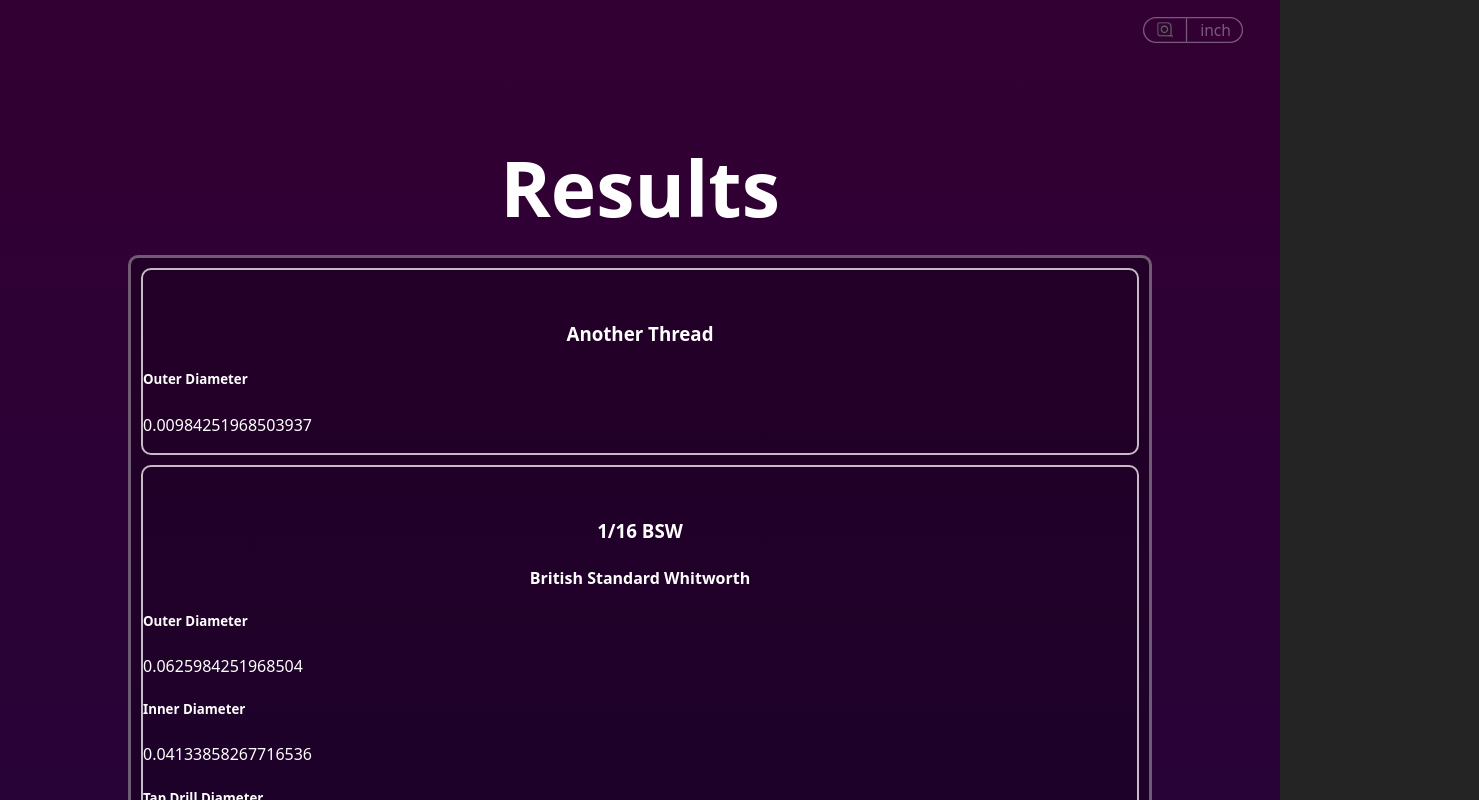
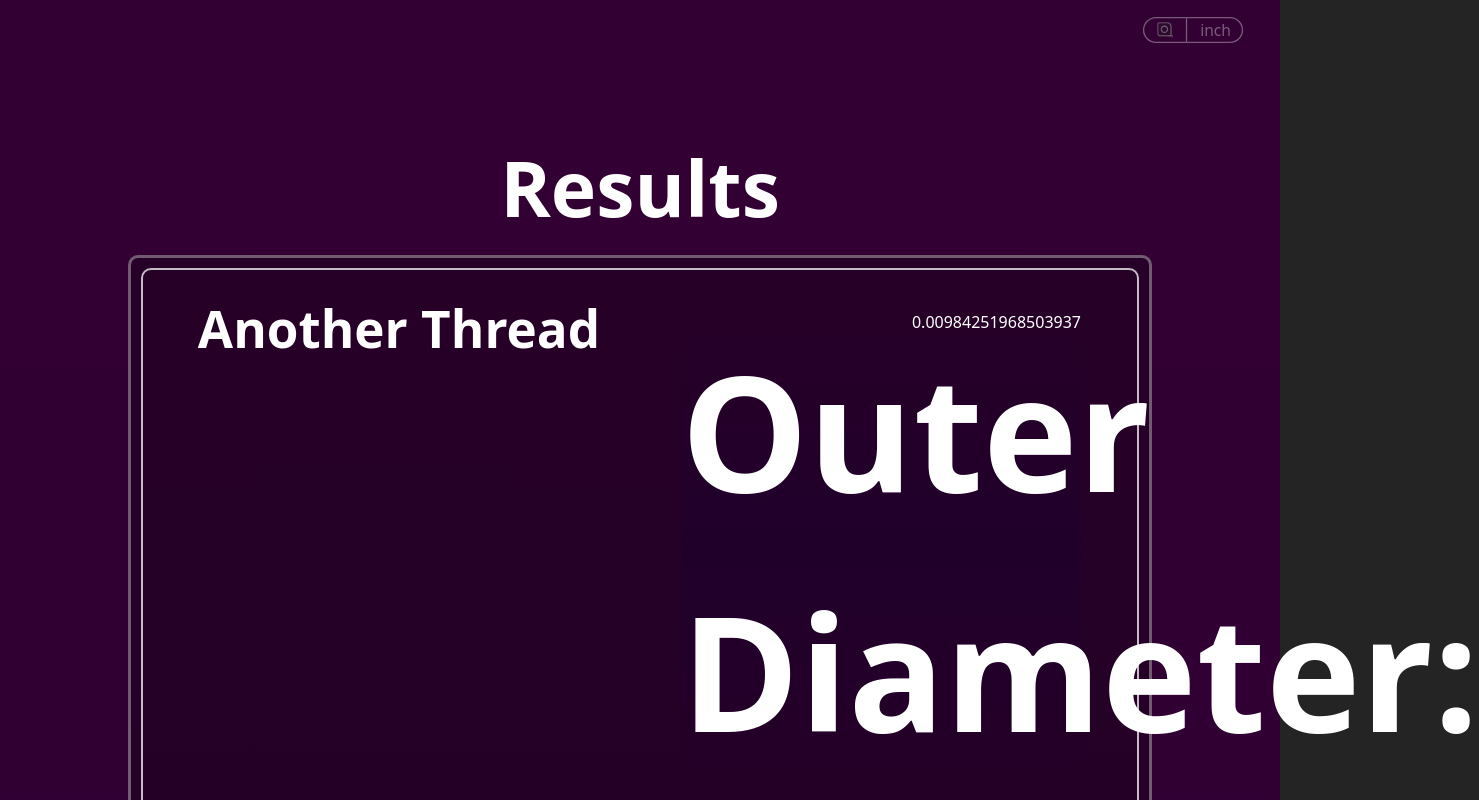
Before and after one commit to NS256/ThreadFinder, a React (Vite) app in the folder client/: page /all in a window 1280 px wide. Shown: the top 800 px of the page, 1479 px wide, since content can reach past the window. Built offline with nearby package versions, Linux system fonts and the light colour scheme.

Commit message:
Created initial card layout. Still needs adjusting but it's enough to continue with the search section build

```diff
--- a/client/src/components/ResultCard.jsx
+++ b/client/src/components/ResultCard.jsx
@@ -6,13 +6,14 @@ import "../styles/ResultsCard.css";
 export default function ResultCard({thread}) {
     return (
         <div className='thread-card card'>
-            <div className='thread-title title-container'>
+            <div className='thread-title title-container card-inner'>
                 <h3>{`${thread.name} ${thread.family.name ?? ''}`}</h3>
-                {thread.family.fullName && <h4>{thread.family.fullName}</h4>}
+                {thread.family.fullName && <h4 className='thread-family-subtitle'>{thread.family.fullName}</h4>}
             </div>
-            <div className='details thread-details details-container'>
+            <div className='details thread-details details-container card-inner'>
                 <MeasurementRow title="Outer Diameter" measurement={thread.outerDiameter} />
                 <MeasurementRow title="Inner Diameter" measurement={thread.innerDiameter} />
+                <MeasurementRow title="TPI" measurement={thread.tpi} />
                 <MeasurementRow title="Tap Drill Diameter" measurement={thread.tap} />
                 <MeasurementRow title="Clearance Drill Diameter" measurement={thread.clearance} />
             </div>
@@ -21,6 +22,7 @@ export default function ResultCard({thread}) {
 }
 
 function MeasurementRow({title, measurement}) {
+    //unit is boolean - true for metric, false for imperial
     const {unit} = useUnit();
 
     if (!measurement || isNaN(measurement)) {
@@ -28,13 +30,13 @@ function MeasurementRow({title, measurement}) {
     }
 
     return (
-        <div className='measurement-row measurement-container'>
-            <div className='measurement-title-container'>
-                <h5 className='measurement-title'>{title}</h5>
+        <div className='measurement-row'>
+            <div className='measurement-title-container measurement-container'>
+                <h5 className='measurement-title'>{title}:</h5>
             </div>
-            <div className='measurement-value-container'>
+            <div className='measurement-value-container measurement-container'>
                 <p className='measurement-value'>
-                    {(unit === 'mm') ? measurement : (measurement / 25.4)}
+                    {(unit) ? measurement : (measurement / 25.4)}
                 </p>
             </div>
         </div>
--- a/client/src/index.css
+++ b/client/src/index.css
@@ -28,8 +28,14 @@
 
   --heading-size: max(10vw, 40px);
   --subheading-size: max(6vw, 32px);
+  --h3-size: max(4vw, 24px);
+  --h4-size: max(3vw, 16px);
+  --h5-size: max(2vw, 160px);
   --text-size: max(2vw,18px);
   --subtext-size: max(1.5em,12px);
+
+  --background-gradient: linear-gradient(to bottom, #330033, #000B43);
+  --row-gradient: linear-gradient(to bottom, #0d004300, #00004822, #0d004300);
 }
 
 .root {
@@ -40,14 +46,14 @@
 }
 
 body {
-  width: 100dvw;
+  width: 100%;
   /* height: 100dvh; */
   margin: 0;
   /* display: flex; */
   place-items: center;
   min-width: 320px;
   min-height: 100dvh;
-  background-image: linear-gradient(to bottom, #330033, #000B43);
+  background-image: var(--background-gradient);
   color: #ffffff;
   display: block;
 }
@@ -93,6 +99,18 @@ h2 {
   font-size: var(--subheading-size);
 }
 
+h3 {
+  font-size: var(--h3-size);
+}
+
+h4 {
+  font-size: var(--h4-size);
+}
+
+h5 {
+  font-size: var(--h5-size);
+}
+
 input {
   text-align: center;
 }
--- a/client/src/styles/ResultsCard.css
+++ b/client/src/styles/ResultsCard.css
@@ -5,8 +5,39 @@
     border-width: 2px;
     border-radius: 10px;
     border-style: solid;
+    padding: 20px;
     /* margin-left: auto; */
     /* margin-right: auto;
     margin-top: 0px;
     margin-bottom: 20px; */
 }
+
+.thread-family-subtitle {
+    color: #717171;
+}
+
+.card .title-container {
+    margin: 0px;
+}
+
+.card h3,h4 {
+    margin: 0px;
+    padding: 0px;
+}
+
+.thread-details {
+    /* width: max(500px, 100%); */
+    margin-left: auto;
+    margin-right: auto;
+    padding: 20px;
+    padding-bottom: 0px;
+    width: 100%;
+    box-sizing: border-box;
+    display: flex;
+    flex-direction: column;
+    align-items: center;
+}
+
+.measurement-value {
+    text-align: right;
+}
--- a/client/src/styles/ResultsCardView.css
+++ b/client/src/styles/ResultsCardView.css
@@ -1,8 +1,46 @@
+h5, p {
+    margin-top: 0px;
+    margin-bottom: 0px;
+}
+
 .card-view-container {
     width: 100%;
+    /* max-width: 800px; */
+    margin-left: auto;
+    margin-right: auto;
     padding: 10px;
     display: flex;
     flex-direction: column;
     align-items: center;
     gap: 10px;
 }
+
+.card {
+    display: grid;
+    grid-template-columns: repeat(auto-fit, minmax(min(100%, 400px), 1fr));
+    gap: 10px;
+}
+
+.card-inner {
+    margin-left: auto;
+    margin-right: auto;
+}
+
+.measurement-row {
+    width: min(400px,100%);
+}
+
+.measurement-container {
+    width: 50%;
+    /* min-width: 200px; */
+}
+
+.measurement-row {
+    display: flex;
+    flex-direction: row;
+    flex-wrap: wrap;
+    /* display: grid;
+    grid-template-columns: repeat(auto-fit, minmax(150px, 1fr)); */
+    background-image: var(--row-gradient);
+    border-radius: 5px;
+}
```
